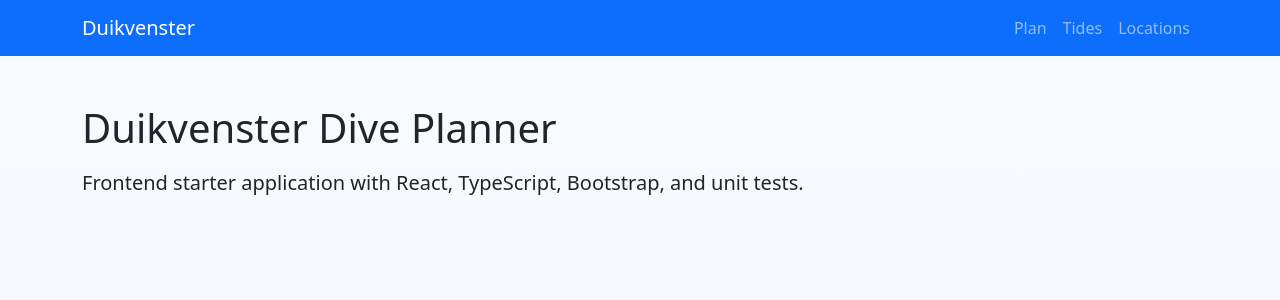
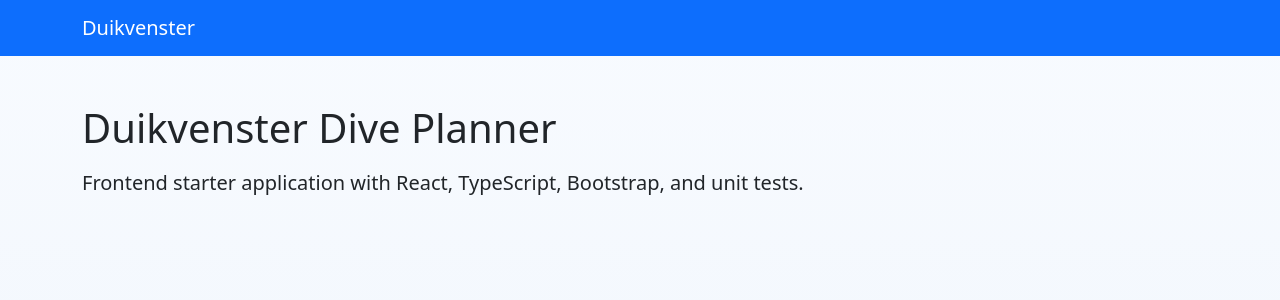
Before and after one commit to danroozemond/duikvenster-react, a React (Vite) app: page / in a window 1280 px wide. Shown: the top 300 px of the page. Built offline with nearby package versions, Linux system fonts and the light colour scheme.

Commit message:
remove links from top bar

```diff
--- a/src/components/AppNavbar.tsx
+++ b/src/components/AppNavbar.tsx
@@ -10,9 +10,6 @@ function AppNavbar() {
         <Navbar.Toggle aria-controls="main-nav" />
         <Navbar.Collapse id="main-nav">
           <Nav className="ms-auto">
-            <Nav.Link href="#">Plan</Nav.Link>
-            <Nav.Link href="#">Tides</Nav.Link>
-            <Nav.Link href="#">Locations</Nav.Link>
           </Nav>
         </Navbar.Collapse>
       </Container>
```
